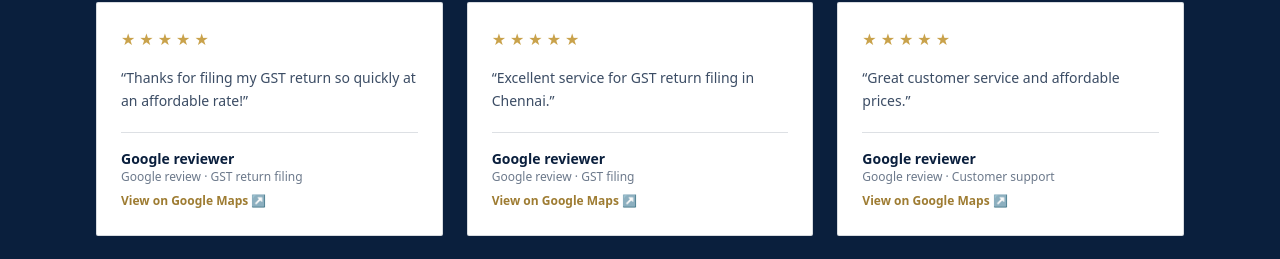
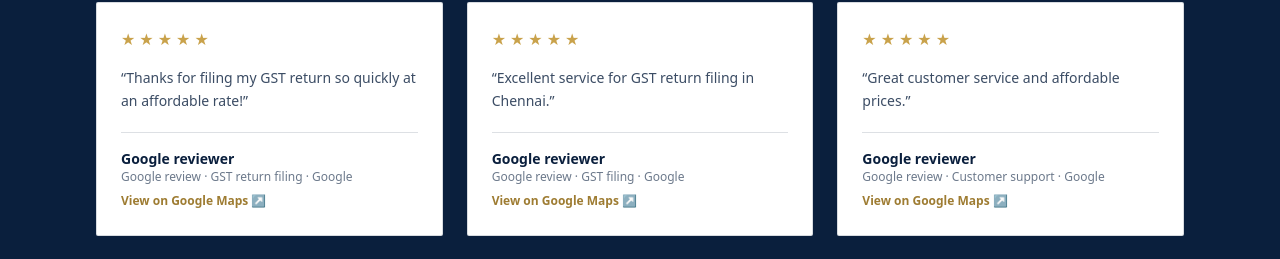
Before and after one commit to filefastservices-dotcom/filefast-website, a Next.js app: page / in a window 1280 px wide. Shown: the part 7465-7724 px from the top of the page. Built offline with nearby package versions, Linux system fonts and the light colour scheme; no server answers; the database is empty.

Commit message:
Show testimonial source attribution on public cards

```diff
--- a/src/components/TestimonialCard.jsx
+++ b/src/components/TestimonialCard.jsx
@@ -14,6 +14,7 @@ export default function TestimonialCard({ testimonial }) {
         <p className="text-xs text-navy/60">
           {testimonial.clientRole}
           {testimonial.serviceUsed ? ` · ${testimonial.serviceUsed}` : ""}
+          {testimonial.source ? ` · ${testimonial.source}` : ""}
         </p>
         {testimonial.sourceUrl && (
           <a
```
